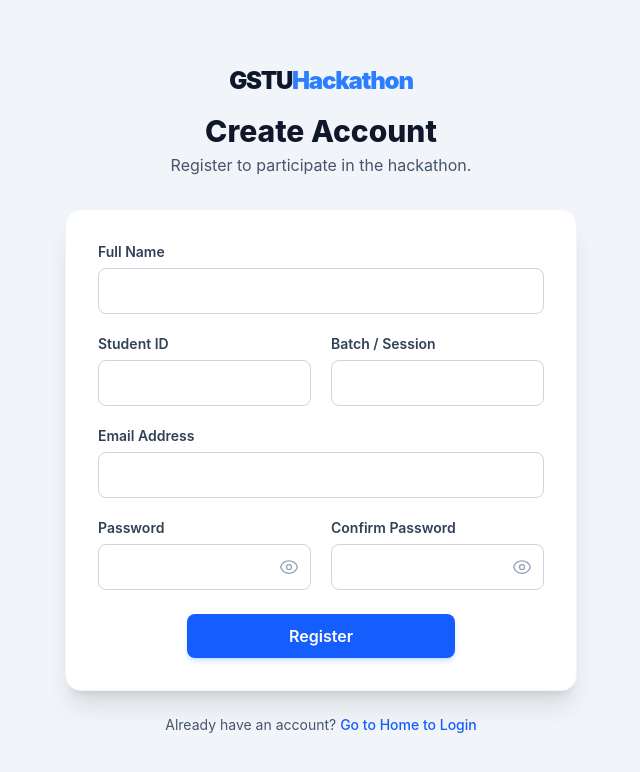
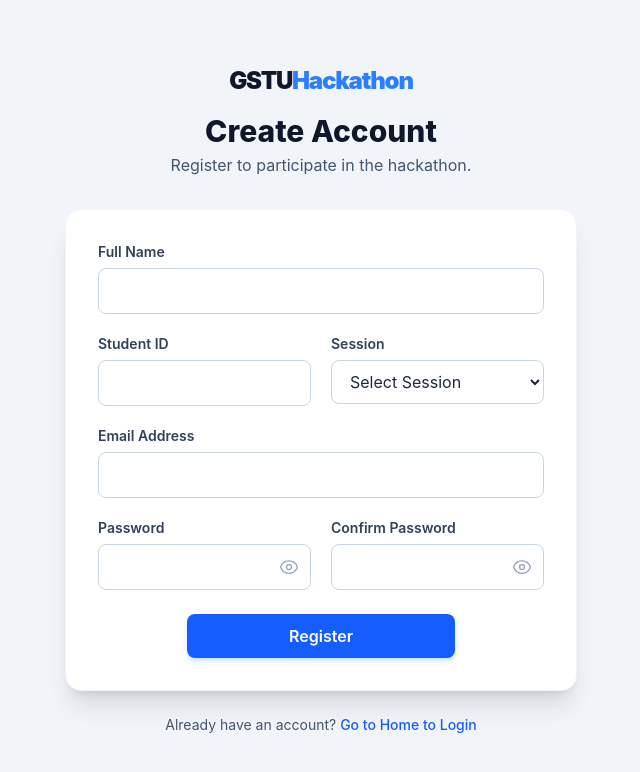
Before and after one commit to S-A-ALIF/CSE_Hackathon, a React (Vite) app in the folder frontend/: page /register in a window 1280 px wide. Shown: the top 772 px of the page, without its empty margins (319-959 px from the left). Built offline with nearby package versions, Linux system fonts and the light colour scheme; no server answers.

Commit message:
feat: session dropdown format and admin members count fix

```diff
--- a/frontend/src/features/admin/EditModal.jsx
+++ b/frontend/src/features/admin/EditModal.jsx
@@ -43,15 +43,15 @@ export default function EditModal({ isOpen, onClose, data, type, onSaved }) {
       : `${API_URL}/api/v1/admin/members/${data.id}`;
 
     const bodyData = isTeam
-      ? { name, is_banned: isBanned, ban_reason: isBanned ? banReason : null }
+      ? { name, is_banned: isBanned, ban_reason: isBanned ? banReason : undefined }
       : {
           name,
           role,
-          student_id: studentId,
-          batch_session: batchSession,
-          phone_number: phoneNumber,
+          student_id: studentId || undefined,
+          batch_session: batchSession || undefined,
+          phone_number: phoneNumber || undefined,
           is_banned: isBanned,
-          ban_reason: isBanned ? banReason : null
+          ban_reason: isBanned ? banReason : undefined
         };
 
     try {
@@ -128,15 +128,21 @@ export default function EditModal({ isOpen, onClose, data, type, onSaved }) {
                 </div>
                 <div>
                   <label className="block text-xs font-bold uppercase text-slate-600 mb-1">
-                    Batch / Session
+                    Session
                   </label>
-                  <input
-                    type="text"
+                  <select
                     value={batchSession}
                     onChange={(e) => setBatchSession(e.target.value)}
-                    placeholder="e.g. 2022-23"
-                    className="w-full px-4 py-2.5 rounded-xl border border-slate-300 focus:ring-2 focus:ring-blue-500 font-semibold text-sm"
-                  />
+                    className="w-full px-4 py-2.5 rounded-xl border border-slate-300 focus:ring-2 focus:ring-blue-500 font-semibold text-sm bg-white"
+                  >
+                    <option value="" disabled>Select Session</option>
+                    <option value="2020-21">2020-21</option>
+                    <option value="2021-22">2021-22</option>
+                    <option value="2022-23">2022-23</option>
+                    <option value="2023-24">2023-24</option>
+                    <option value="2024-25">2024-25</option>
+                    <option value="2025-26">2025-26</option>
+                  </select>
                 </div>
               </div>
 
--- a/frontend/src/pages/RegisterPage.jsx
+++ b/frontend/src/pages/RegisterPage.jsx
@@ -147,14 +147,21 @@ export default function RegisterPage() {
               </div>
 
               <div>
-                <label className="block text-xs sm:text-sm font-semibold text-slate-700 mb-1.5">Batch / Session</label>
-                <input
-                  type="text"
+                <label className="block text-xs sm:text-sm font-semibold text-slate-700 mb-1.5">Session</label>
+                <select
                   name="batch_session"
                   value={formData.batch_session}
                   onChange={handleChange}
-                  className="w-full px-3.5 py-2.5 rounded-lg border border-slate-300 focus:ring-2 focus:ring-blue-500 outline-none text-sm sm:text-base"
-                />
+                  className="w-full px-3.5 py-2.5 rounded-lg border border-slate-300 focus:ring-2 focus:ring-blue-500 outline-none text-sm sm:text-base bg-white"
+                >
+                  <option value="" disabled>Select Session</option>
+                  <option value="2020-21">2020-21</option>
+                  <option value="2021-22">2021-22</option>
+                  <option value="2022-23">2022-23</option>
+                  <option value="2023-24">2023-24</option>
+                  <option value="2024-25">2024-25</option>
+                  <option value="2025-26">2025-26</option>
+                </select>
               </div>
             </div>
 
```
Also changed, not shown: 1 other file (tests, documents, lock files or other folders).
